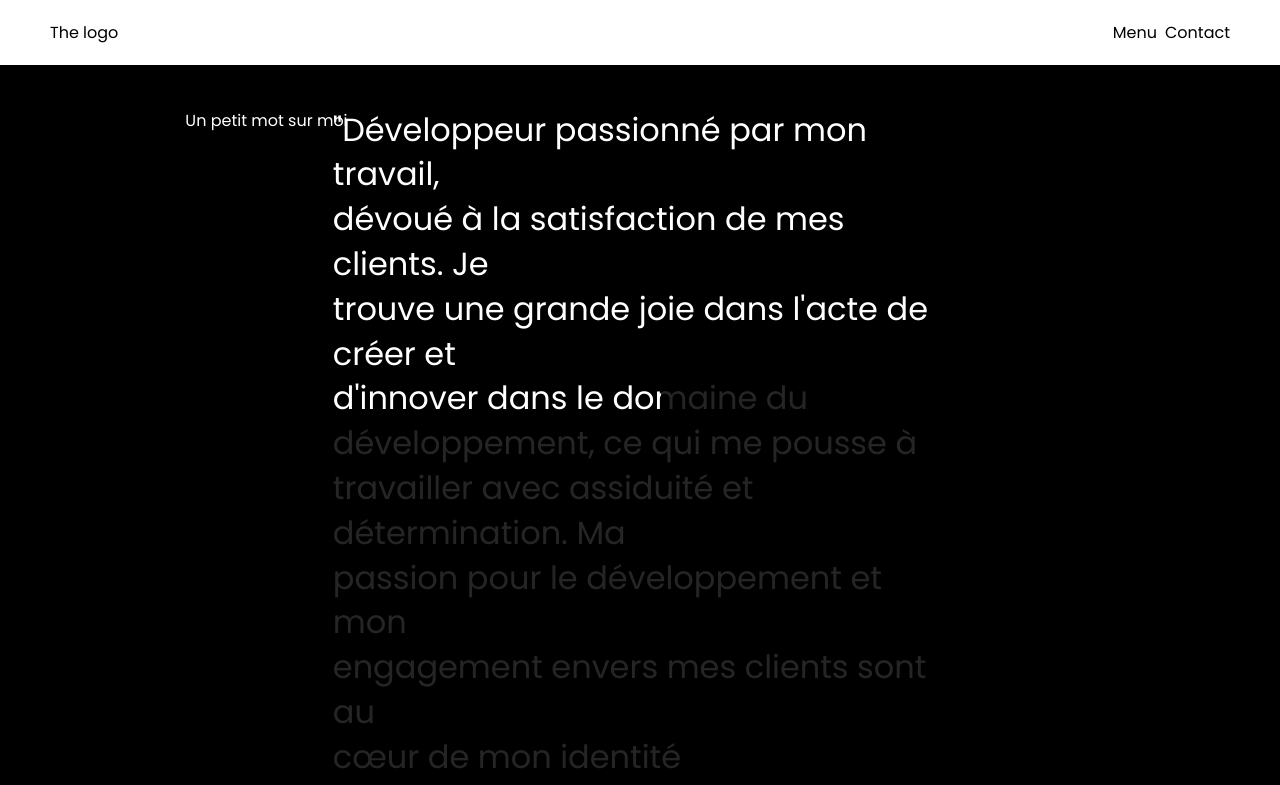
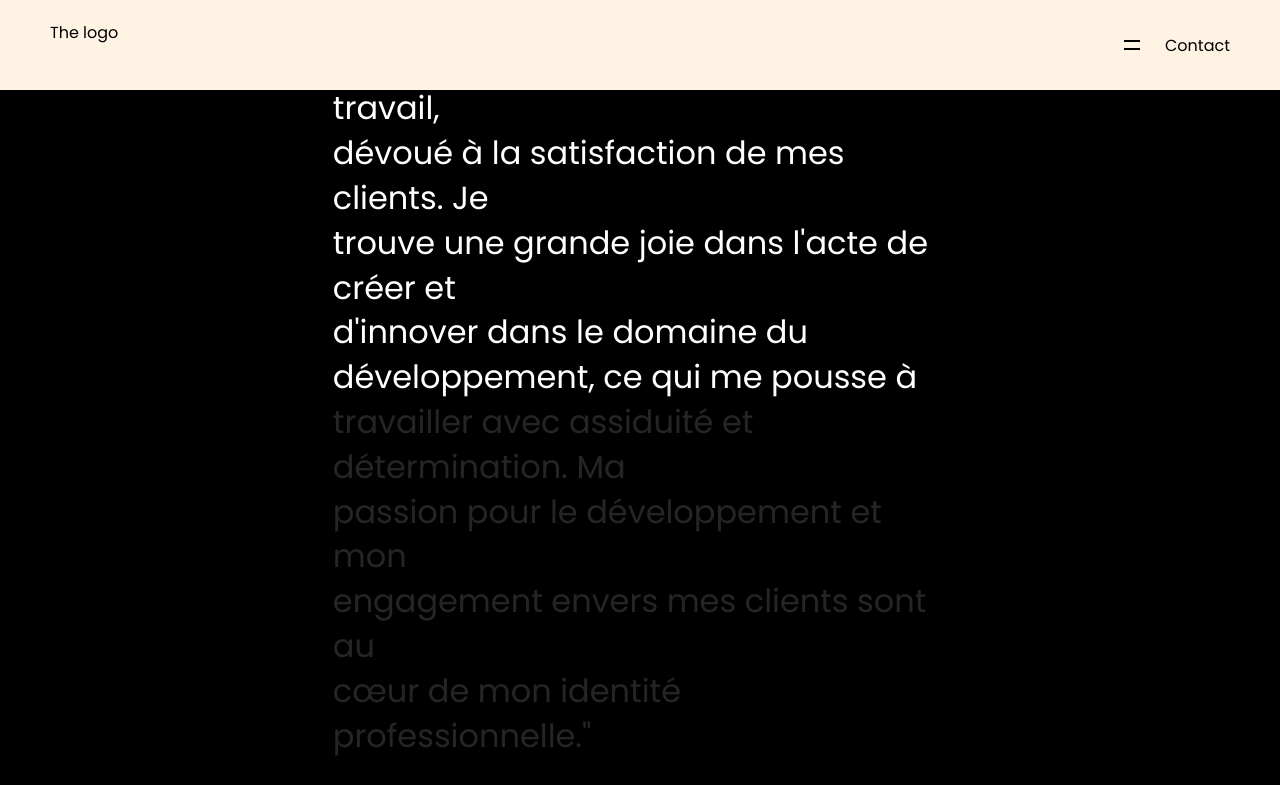
Before and after one commit to alex-cailler/portfolio-2024, a Nuxt app: page /index/local-components/AboutSection in a window 1280 px wide. Shown: the top 785 px of the page. Built offline with nearby package versions, Linux system fonts and the light colour scheme.

Commit message:
feat: init

```diff
--- a/assets/scss/main.scss
+++ b/assets/scss/main.scss
@@ -3,6 +3,7 @@
 body {
   margin: 0;
   transition: background-color 0.3s ease;
+  background-color: #fff3e3 !important;
 }
 
 * {
--- a/components/the-header.vue
+++ b/components/the-header.vue
@@ -1,19 +1,28 @@
 <template>
-  <div>
-    <div class="header">
+  <header class="header">
     <div class="header__container">
       <div>
         The logo
       </div>
       <div>
         <ul>
-            <li @click="openMenu">Menu</li>
+          <li @click="openMenu">
+            <div class="circle-chart">
+              <svg viewBox="0 0 36 36">
+                <path v-if="percentScroll > 0.1" class="circle" :stroke-dasharray="`${percentScroll}, 100`" d="M18 2.0845 a 15.9155 15.9155 0 0 1 0 31.831 a 15.9155 15.9155 0 0 1 0 -31.831" />
+              </svg>
+              <div class="percentage">
+                <span></span>
+                <span></span>
+              </div>
+            </div>
+          </li>
           <li><a href="mailto:alex02.cailler@gmail.com">Contact</a></li>
         </ul>
       </div>
     </div>
-    </div>
-    <div :class="[`menu-overlay`, {
+  </header>
+  <div id="menu-overlay" :class="[`menu-overlay`, {
     'is-active': menuIsOpen
   }]">
     <ul>
@@ -23,26 +32,63 @@
       <li>Contact</li>
     </ul>
   </div>
-  </div>
 </template>
 
 <script setup>
 const menuIsOpen = ref(false)
+const percentScroll = ref(0)
+
+const { $gsap } = useNuxtApp()
 
 const openMenu = () => {
-  menuIsOpen.value = true
+
+  $gsap.to('#menu-overlay', {
+    zIndex: 1000,
+  }).then(() => {
+    $gsap.to('#menu-overlay', {
+      opacity: 1,
+      duration: 0.250,
+    })
+  })
+
 }
 
 const closeMenu = () => {
   menuIsOpen.value = false
+
+  $gsap.to('#menu-overlay', {
+    opacity: 0,
+    duration: 0.250,
+  }).then(() => {
+    $gsap.to('#menu-overlay', {
+      zIndex: -1,
+    })
+  })
 }
+
+onMounted(() => {
+  if (process.client) {
+    window.addEventListener("scroll", () => {
+      let scrollTop = window.scrollY;
+      let docHeight = document.body.offsetHeight;
+      let winHeight = window.innerHeight;
+      let scrollPercent = scrollTop / (docHeight - winHeight);
+      percentScroll.value = Math.round(scrollPercent * 100);
+    });
+  }
+})
 </script>
 
 
 <style scoped lang="scss">
 .header {
+  z-index: 999;
   padding: 20px 50px;
   border-bottom: solid 1px;
+  position: fixed;
+  top: 0;
+  width: 100vw;
+  background-color: #fff3e3;
   &__container {
     display: flex;
     justify-content: space-between;
@@ -65,21 +111,16 @@ const closeMenu = () => {
   z-index: -1;
   width: 100vw;
   height: 100vh;
-  background-color: transparent;
   opacity: 0;
-  transition: all ease .5s;
   display: flex;
   align-items: center;
-  padding-left: 15%;
-  &.is-active {
-    z-index: 1000;
-    opacity: 1;
   color: white;
   background-color: rgba(0, 0, 0, 0.90);
   backdrop-filter: blur(15px);
+  padding-left: 15%;
 
   top: 0;
-  }
+  transition: 1s open-menu;
   ul {
     li {
       line-height: 100%;
@@ -89,4 +130,54 @@ const closeMenu = () => {
     }
   }
 }
+
+
+.circle-chart {
+  cursor: pointer;
+  color:var(--selected-color);
+  width: 50px;
+  display:grid;
+  place-items:center;
+
+  > * {
+    grid-column: 1 / -1;
+    grid-row: 1 / -1;
+  }
+
+  .circle-bg {
+    stroke-width: 1;
+  }
+
+  .circle {
+    fill: none;
+    stroke: black;
+    stroke-width: 1.25px;
+    stroke-linecap: round;
+    animation: progress 1.2s ease-in-out forwards;
+  }
+
+  .percentage {
+    display: flex;
+    flex-direction: column;
+    gap: 6px;
+    span {
+      height: 2px;
+      width: 16px;
+      background-color: black;
+    }
+  }
+
+}
+
+
+@-webkit-keyframes open-menu {
+  0% {
+    width: 100vw;
+    height: 100vh;
+  }
+  100% {
+    z-index: 1000;
+    opacity: 1;
+  }
+}
 </style>
```
Lines whose indentation alone changed are shown as unchanged.
